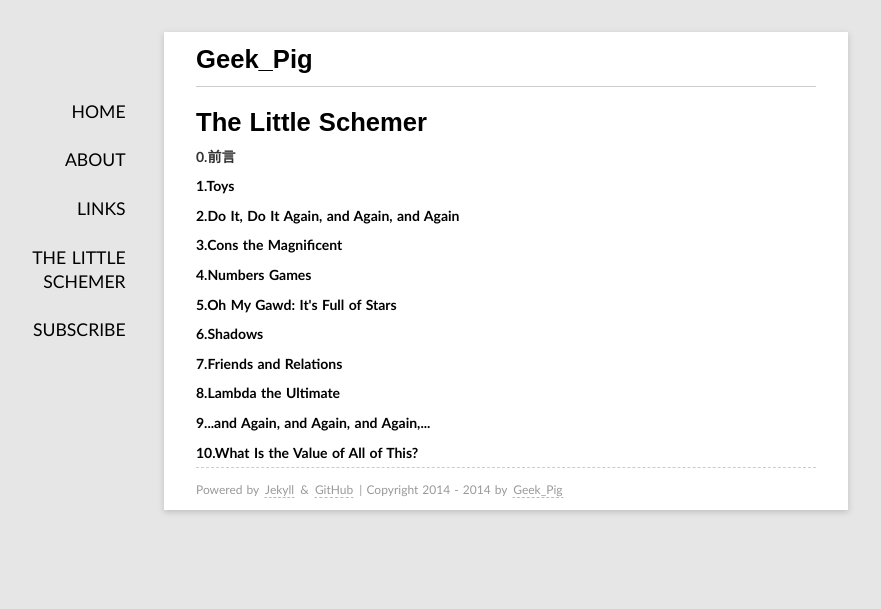
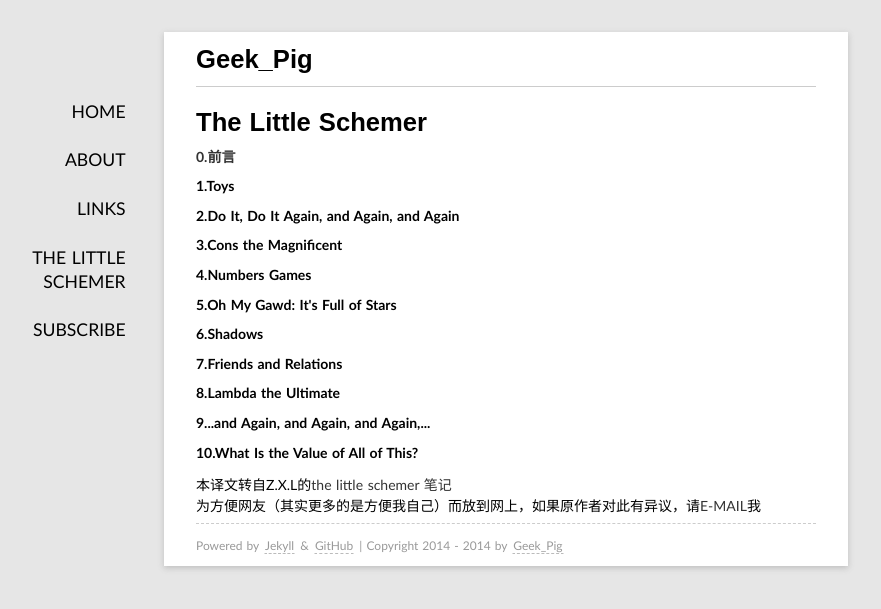
Before and after one commit to rhuichao/uternet.github.io, a Jekyll site: the page built from TLS/index.html, in a window 1280 px wide. Shown: the top 609 px of the page, without its empty margins (134-1015 px from the left). Built offline with Jekyll 4.4.1, drawn with Linux system fonts in a browser that asks for light colours; some web fonts are replaced; Markdown is read by kramdown in place of the engine named in the settings.

Commit message:
new document posted

```diff
--- a/TLS/index.html
+++ b/TLS/index.html
@@ -15,3 +15,9 @@
     <li class="listing-seperator">9...and Again, and Again, and Again,...</li>
     <li class="listing-seperator">10.What Is the Value of All of This?</li>
 </ul>
+
+<p>
+本译文转自Z.X.L的<a href="http://www.cnblogs.com/Z-X-L/tag/scheme/">the little schemer 笔记</a><br>
+
+为方便网友（其实更多的是方便我自己）而放到网上，如果原作者对此有异议，请<a href="mailto:uternet@gmail.com">E-MAIL</a>我
+</p>
```
Also changed, not shown: TLS/01.md (added, +2 -0 lines).
